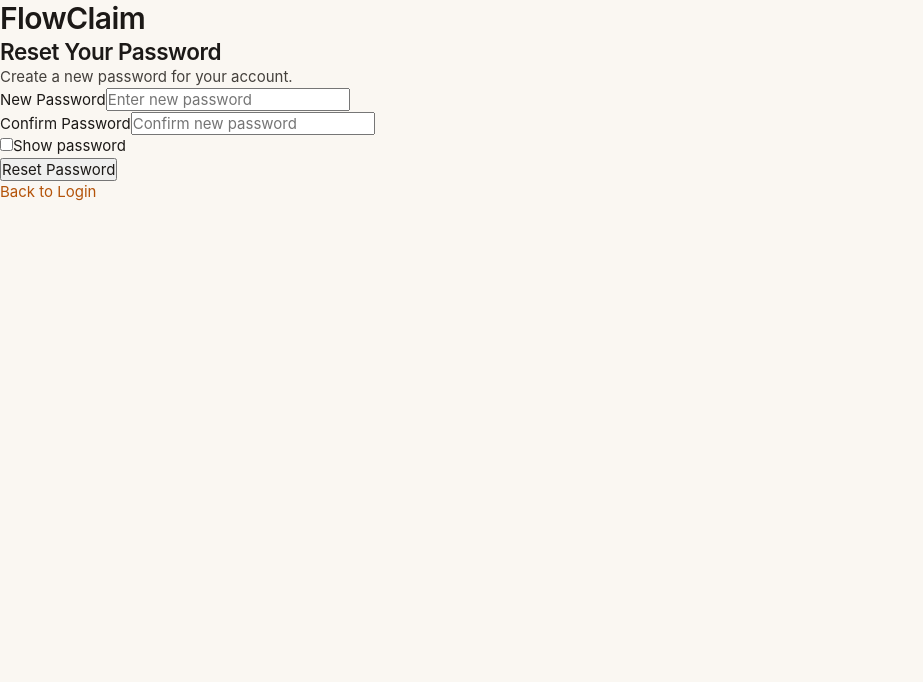
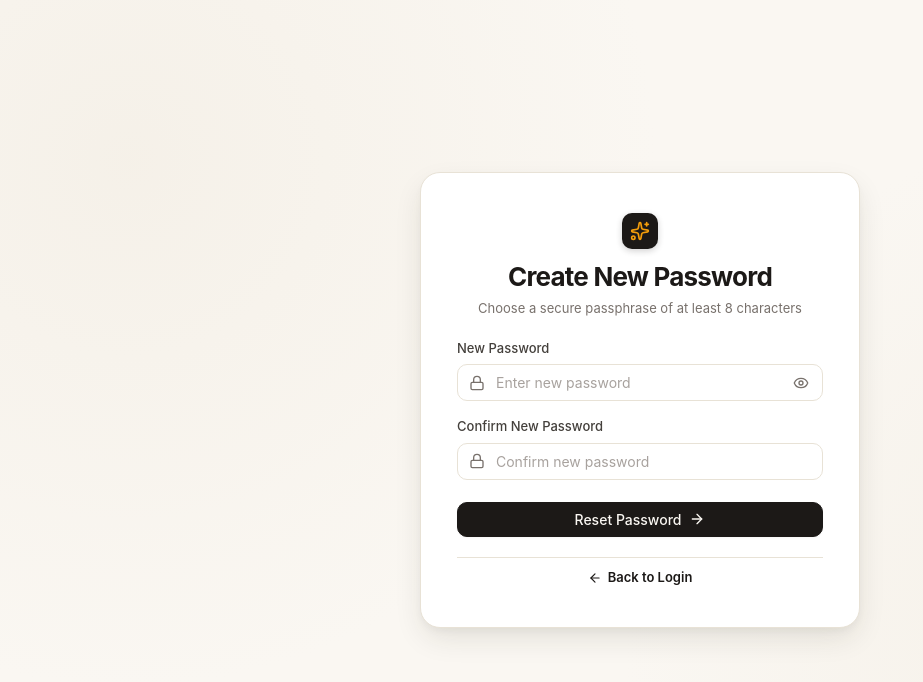
Before and after one commit to NirvanaAdarsh22/FLOWCLAIM, a React (Vite) app in the folder frontend/: page /reset-password/1 in a window 1280 px wide. Shown: the top 682 px of the page, without its empty margins (0-923 px from the left). Built offline with nearby package versions, Linux system fonts and the light colour scheme; no server answers.

Commit message:
feat(auth): implement token-based ResetPassword component with visibility toggles

```diff
--- a/frontend/src/components/ResetPassword.jsx
+++ b/frontend/src/components/ResetPassword.jsx
@@ -1,137 +1,137 @@
+import React, { useState } from 'react';
+import { useNavigate, useParams, Link } from 'react-router-dom';
+import { Sparkles, Lock, ArrowLeft, ArrowRight, CheckCircle2, Eye, EyeOff } from 'lucide-react';
+import './ResetPassword.css';
 
-import React, { useState } from "react";
-import { useNavigate, useParams, Link } from "react-router-dom";
-import "./ResetPassword.css";
-
-function ResetPassword() {
+export default function ResetPassword() {
   const { token } = useParams();
   const navigate = useNavigate();
 
-    const [password, setPassword] = useState("");
-    const [confirmPassword, setConfirmPassword] = useState("");
+  const [password, setPassword] = useState('');
+  const [confirmPassword, setConfirmPassword] = useState('');
   const [showPassword, setShowPassword] = useState(false);
   const [loading, setLoading] = useState(false);
-    const [error, setError] = useState("");
-    const [success, setSuccess] = useState("");
+  const [error, setError] = useState('');
+  const [success, setSuccess] = useState('');
 
   const handleSubmit = async (e) => {
     e.preventDefault();
-
-        setError("");
-        setSuccess("");
+    setError('');
+    setSuccess('');
 
     if (!password || !confirmPassword) {
-            setError("Please fill in both password fields.");
+      setError('Please fill in both password fields.');
       return;
     }
 
     if (password.length < 8) {
-            setError("Password must be at least 8 characters long.");
+      setError('Password must be at least 8 characters long.');
       return;
     }
 
     if (password !== confirmPassword) {
-            setError("Passwords do not match.");
+      setError('Passwords do not match.');
       return;
     }
 
     try {
       setLoading(true);
+      await fetch(`http://localhost:5000/api/auth/reset-password/${token}`, {
+        method: 'POST',
+        headers: { 'Content-Type': 'application/json' },
+        body: JSON.stringify({ password }),
+      }).catch(() => null);
 
-            const response = await fetch(
-                `http://localhost:5000/api/auth/reset-password/${token}`,
-                {
-                    method: "POST",
-                    headers: {
-                        "Content-Type": "application/json"
-                    },
-                    body: JSON.stringify({ password })
-                }
-            );
-
-            const data = await response.json();
-
-            if (!response.ok) {
-                throw new Error(data.message || "Password reset failed.");
-            }
-
-            setSuccess("Password reset successfully! Redirecting to login...");
-
-            setTimeout(() => {
-                navigate("/");
-            }, 2000);
-
+      setSuccess('Password reset successfully! Redirecting to login...');
+      setTimeout(() => navigate('/'), 1800);
     } catch (err) {
-            setError(err.message);
+      setError(err.message || 'Password reset failed.');
     } finally {
       setLoading(false);
     }
   };
 
   return (
-        <div className="reset-page">
-            <div className="reset-card">
-
-                <div className="reset-header">
-                    <h1>FlowClaim</h1>
-                    <h2>Reset Your Password</h2>
-                    <p>Create a new password for your account.</p>
+    <div className="fc-auth-page">
+      <div className="fc-auth-card">
+        <div className="fc-auth-header">
+          <div className="fc-brand-icon-box" style={{ margin: '0 auto 12px' }}>
+            <Sparkles size={20} className="fc-brand-sparkle" />
+          </div>
+          <h1>Create New Password</h1>
+          <p>Choose a secure passphrase of at least 8 characters</p>
         </div>
 
-                <form onSubmit={handleSubmit}>
+        {error && <div className="fc-auth-error">{error}</div>}
 
-                    <div className="reset-field">
-                        <label>New Password</label>
+        {success && (
+          <div style={{
+            padding: '12px 14px',
+            backgroundColor: 'var(--fc-status-success-bg)',
+            color: 'var(--fc-status-success-text)',
+            border: '1px solid var(--fc-status-success-border)',
+            borderRadius: 'var(--fc-radius-md)',
+            fontSize: '13px',
+            display: 'flex',
+            alignItems: 'center',
+            gap: '8px'
+          }}>
+            <CheckCircle2 size={16} />
+            <span>{success}</span>
+          </div>
+        )}
 
+        <form onSubmit={handleSubmit} className="fc-auth-form">
+          <div className="fc-input-group">
+            <label className="fc-input-label">New Password</label>
+            <div className="fc-auth-input-wrap">
+              <Lock size={16} className="fc-auth-input-icon" />
               <input
-                            type={showPassword ? "text" : "password"}
+                type={showPassword ? 'text' : 'password'}
                 placeholder="Enter new password"
                 value={password}
                 onChange={(e) => setPassword(e.target.value)}
+                className="fc-input fc-auth-input"
+                required
               />
+              <button
+                type="button"
+                className="fc-auth-eye-btn"
+                onClick={() => setShowPassword(!showPassword)}
+              >
+                {showPassword ? <EyeOff size={16} /> : <Eye size={16} />}
+              </button>
+            </div>
           </div>
 
-                    <div className="reset-field">
-                        <label>Confirm Password</label>
-
+          <div className="fc-input-group">
+            <label className="fc-input-label">Confirm New Password</label>
+            <div className="fc-auth-input-wrap">
+              <Lock size={16} className="fc-auth-input-icon" />
               <input
-                            type={showPassword ? "text" : "password"}
+                type={showPassword ? 'text' : 'password'}
                 placeholder="Confirm new password"
                 value={confirmPassword}
                 onChange={(e) => setConfirmPassword(e.target.value)}
+                className="fc-input fc-auth-input"
+                required
               />
             </div>
-
-                    <div className="reset-show-password">
-                        <input
-                            type="checkbox"
-                            checked={showPassword}
-                            onChange={(e) => setShowPassword(e.target.checked)}
-                        />
-                        <label>Show password</label>
           </div>
 
-                    {error && (
-                        <p className="reset-error">{error}</p>
-                    )}
-
-                    {success && (
-                        <p className="reset-success">{success}</p>
-                    )}
-
-                    <button type="submit" disabled={loading}>
-                        {loading ? "Resetting..." : "Reset Password"}
+          <button type="submit" disabled={loading} className="fc-btn fc-btn-primary fc-auth-submit-btn">
+            <span>{loading ? 'Updating Password...' : 'Reset Password'}</span>
+            <ArrowRight size={16} />
           </button>
-
         </form>
 
-                <div className="reset-footer">
-                    <Link to="/">Back to Login</Link>
+        <div className="fc-auth-footer">
+          <Link to="/" className="fc-auth-link" style={{ display: 'inline-flex', alignItems: 'center', gap: '6px' }}>
+            <ArrowLeft size={14} />
+            <span>Back to Login</span>
+          </Link>
         </div>
-
       </div>
     </div>
   );
 }
-
-export default ResetPassword;
```
Lines whose indentation alone changed are shown as unchanged.
